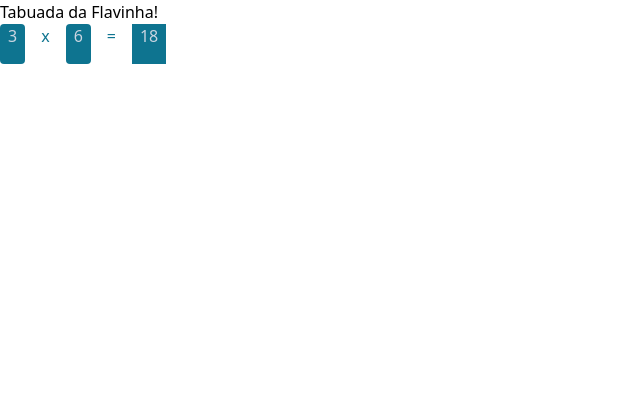
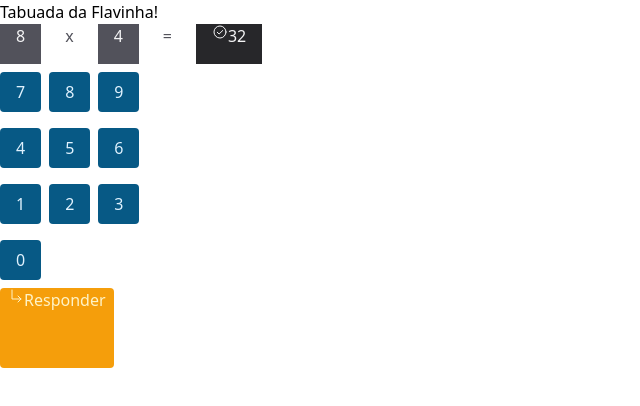
Before and after one commit to flaviomreis/tabuada, a React (Vite) app: page / in a window 1280 px wide. Shown: the top 406 px of the page, without its empty margins (0-640 px from the left). Built offline with nearby package versions, Linux system fonts and the light colour scheme.

Commit message:
add NumberPad and phosphor icons

```diff
--- a/package.json
+++ b/package.json
@@ -8,6 +8,7 @@
     "preview": "vite preview"
   },
   "dependencies": {
+    "phosphor-react": "^1.4.1",
     "react": "^18.0.0",
     "react-dom": "^18.0.0"
   },
--- a/src/App.tsx
+++ b/src/App.tsx
@@ -1,12 +1,14 @@
-import Question from './components/Question';
+import { Button } from "./components/Button";
+import { NumberPad } from "./components/NumberPad";
+import { Question } from "./components/Question";
 
-function App() {
+export function App() {
   return (
     <div>
       <h1>Tabuada da Flavinha!</h1>
       <Question />
+      <NumberPad />
+      <Button value="Responder" />
     </div>
   );
 }
-
-export default App;
--- /dev/null
+++ b/src/components/Button.tsx
@@ -0,0 +1,11 @@
+import { ArrowElbowDownRight } from 'phosphor-react';
+
+interface ButtonProps {
+  value: string;
+}
+
+export function Button({ value }: ButtonProps) {
+  return (
+    <button className="flex bg-amber-500 text-amber-100 px-2 h-20 rounded hover:bg-amber-600 transition-colors"><ArrowElbowDownRight />{value}</button>
+  )
+}
--- /dev/null
+++ b/src/components/NumberPad.tsx
@@ -0,0 +1,26 @@
+import { NumberPadKey } from "./NumberPadKey";
+
+export function NumberPad() {
+  return (
+    <>
+      <div className="flex gap-2 py-2">
+        <NumberPadKey value="7" />
+        <NumberPadKey value="8" />
+        <NumberPadKey value="9" />
+      </div>
+      <div className="flex gap-2 py-2">
+        <NumberPadKey value="4" />
+        <NumberPadKey value="5" />
+        <NumberPadKey value="6" />
+      </div>
+      <div className="flex gap-2 py-2">
+        <NumberPadKey value="1" />
+        <NumberPadKey value="2" />
+        <NumberPadKey value="3" />
+      </div>
+      <div className="flex gap-2 py-2">
+        <NumberPadKey value="0" />
+      </div>
+    </>
+  )
+}
--- /dev/null
+++ b/src/components/NumberPadKey.tsx
@@ -0,0 +1,9 @@
+interface NumberPadKeyProps {
+  value: string;
+}
+
+export function NumberPadKey({ value }: NumberPadKeyProps) {
+  return (
+    <button className="bg-sky-800 text-sky-100 px-4 h-10 rounded hover:bg-sky-900 transition-colors">{value}</button>
+  )
+}
--- a/src/components/Question.tsx
+++ b/src/components/Question.tsx
@@ -1,3 +1,4 @@
+import { CheckCircle } from 'phosphor-react';
 import { useState } from 'react';
 
 interface ItemTabuada {
@@ -6,7 +7,7 @@ interface ItemTabuada {
   result: number;
 }
 
-function Question() {
+export function Question() {
   const itensTabuada: ItemTabuada[] = [];
   for (let value1 = 2; value1 <= 9; value1++) {
     for (let value2 = 1; value2 <= 10; value2++) {
@@ -19,19 +20,18 @@ function Question() {
 
   return (
     <div className="flex gap-2">
-      <span className="px-2 h-10 rounded bg-cyan-700 text-slate-300">
-        {itensTabuada[15].value1}
+      <span className="px-4 h-10 bg-zinc-600 text-zinc-100">
+        {itensTabuada[63].value1}
       </span>
-      <span className="px-2 h-10 rounded text-cyan-700">x</span>
-      <span className="px-2 h-10 rounded bg-cyan-700 text-slate-300">
-        {itensTabuada[15].value2}
+      <span className="px-4 h-10 text-zinc-600">x</span>
+      <span className="px-4 h-10 bg-zinc-600 text-zinc-100">
+        {itensTabuada[63].value2}
       </span>
-      <span className="px-2 h-10 text-cyan-700">=</span>
-      <span className="px-2 h-10 bg-cyan-700 text-slate-300">
-        {itensTabuada[15].result}
+      <span className="px-4 h-10 text-zinc-600">=</span>
+      <span className="px-4 h-10 bg-zinc-800 text-zinc-100 flex">
+        <CheckCircle />
+        {itensTabuada[63].result}
       </span>
     </div>
   );
 }
-
-export default Question;
--- a/src/main.tsx
+++ b/src/main.tsx
@@ -1,6 +1,6 @@
 import React from 'react';
 import ReactDOM from 'react-dom/client';
-import App from './App';
+import { App } from './App';
 
 import './global.css';
 
```
Also changed, not shown: 1 other file (tests, documents, lock files or other folders).
